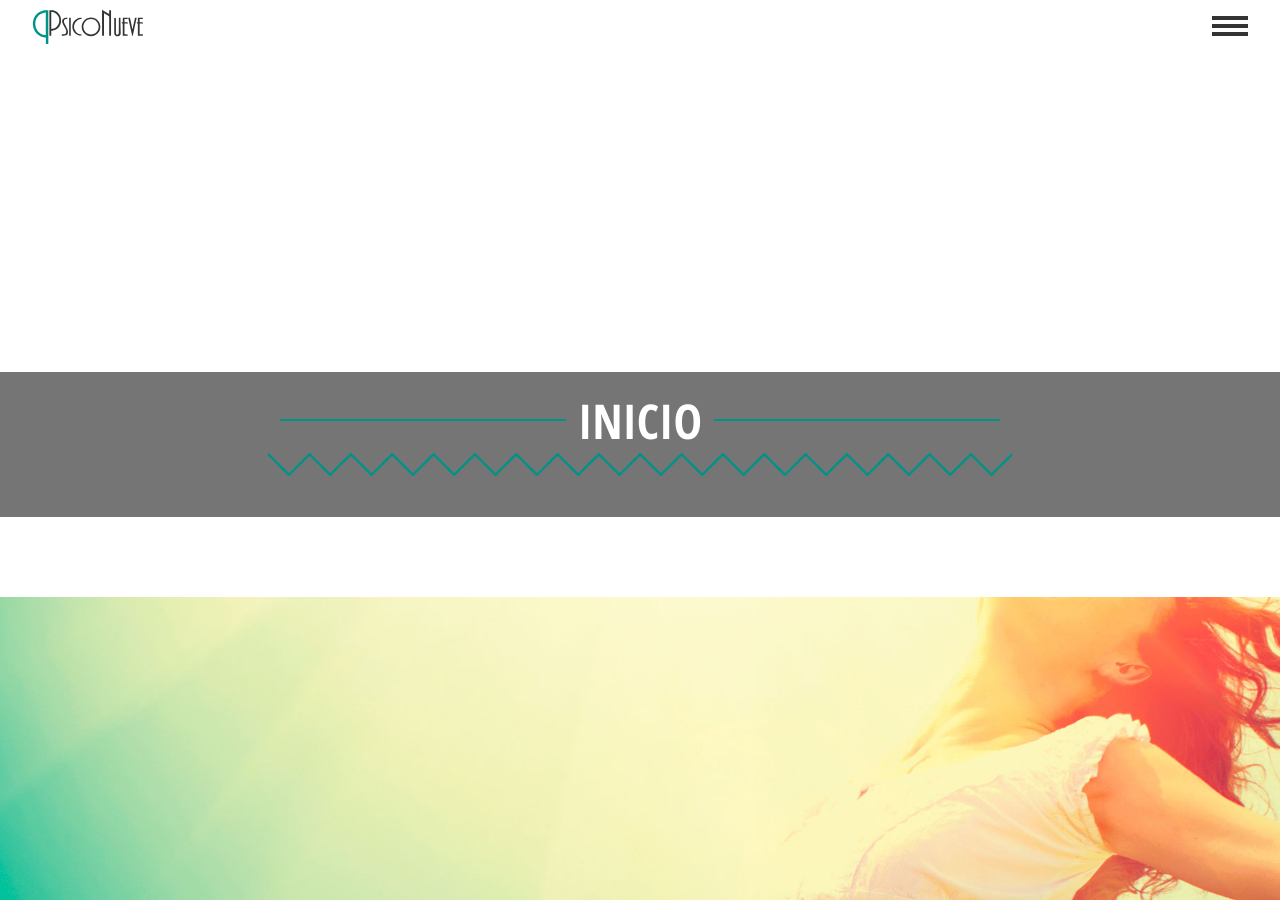
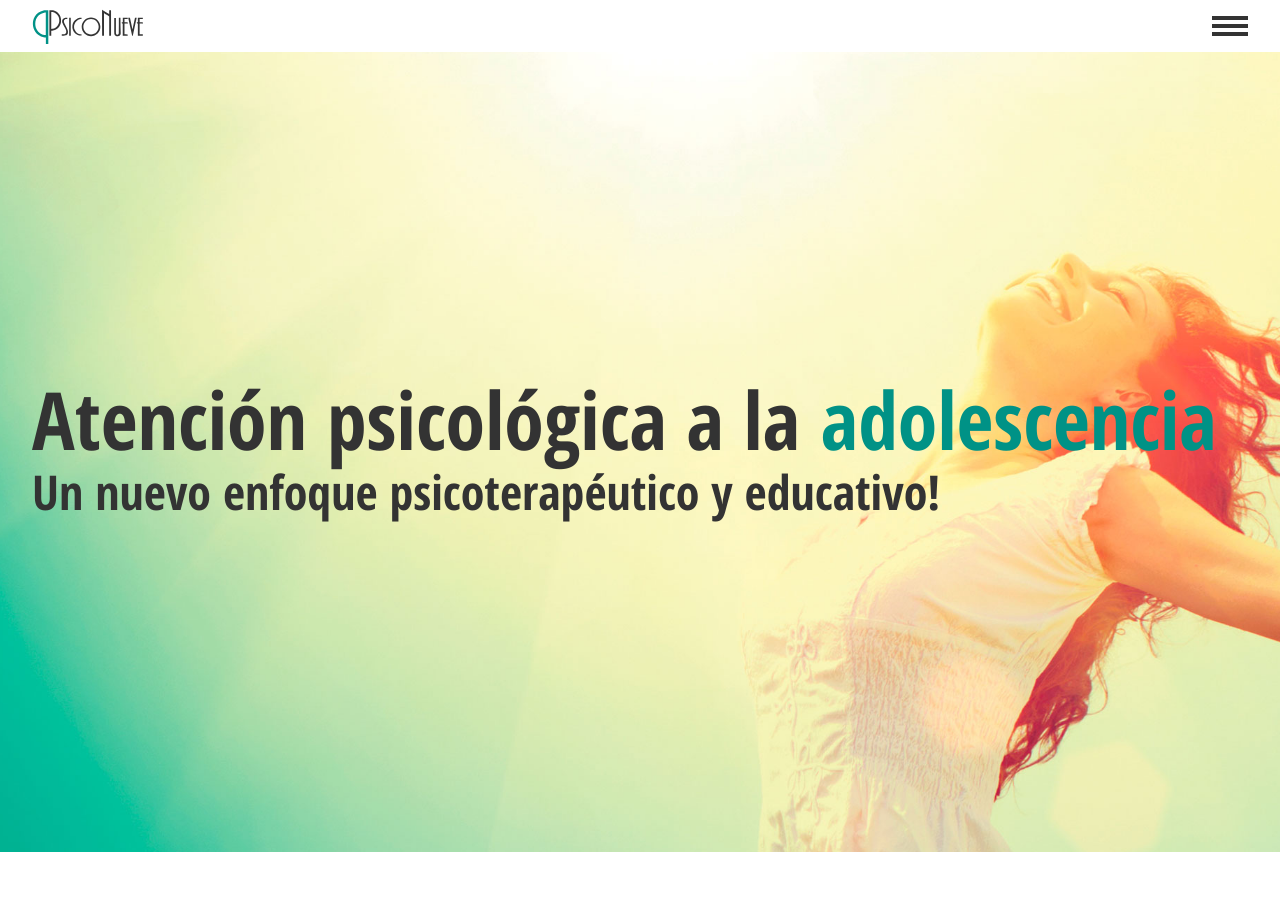
Before and after one commit to santiagodls/psiconueve, a Jekyll site: the page built from index.html, in a window 1280 px wide and 900 px high. Built offline with Jekyll 4.4.1, drawn with Linux system fonts in a browser that asks for light colours.

Commit message:
unless exclude para detectar root

```diff
--- a/_layouts/default.html
+++ b/_layouts/default.html
@@ -9,7 +9,7 @@ layout: compress
 	<body>
 		{% include header.html %}
 		<main>
-			{% unless page.url == "/index.html" or page.url == "{{ site.github.url }}" or page.url == "{{ site.github.url }}/index.html" %}
+			{% unless page.exclude %}
 				{% include cover.html %}
 			{% endunless %}
 			{{ content }}
--- a/index.html
+++ b/index.html
@@ -1,6 +1,7 @@
 ---
 nav: 1
 title: Inicio
+exclude: true
 ---
 <section id="index-cover" class="jarallax">
 	<h1 class="title">Atención psicológica a la&nbsp;<span id="dinamic-end"><b class="visible">infancia</b><b class="hidden">adolescencia</b><b class="hidden">pareja</b><b class="hidden">familia</b></span></h1>
```
